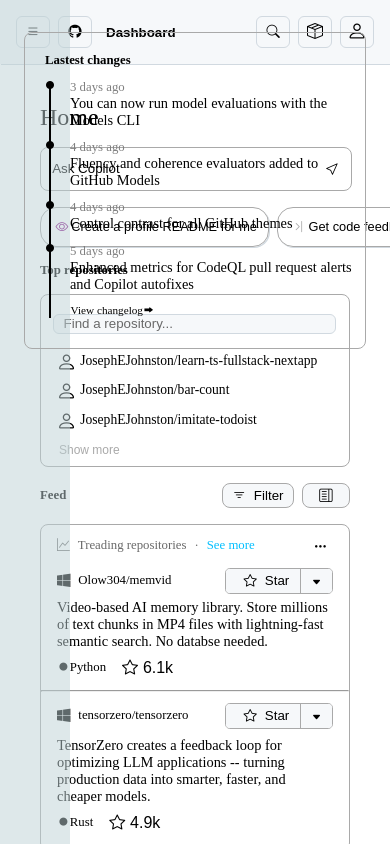
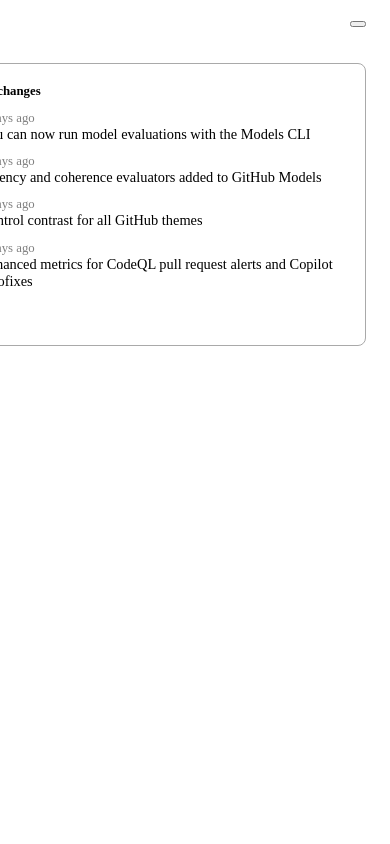
Before and after one commit to JosephEJohnston/github-imitated-front, a Next.js app: page / in a window 390 px wide. Both pictures are taken after a click on the button 326 px from the left and 495 px from the top of the page. Shown: the top 844 px of the page. Built offline with nearby package versions, Linux system fonts and the light colour scheme.

Commit message:
feat: 首页，响应式右边框，部分实现

```diff
--- a/src/components/home/content/right-sidebar-show-button.module.css
+++ b/src/components/home/content/right-sidebar-show-button.module.css
@@ -15,7 +15,7 @@
     cursor: pointer;
 }
 
-@media (max-width: 768px) {
+@media (max-width: 963px) {
     .container {
         display: flex;
         align-items: center;
@@ -37,3 +37,27 @@
     top: 0;
     right: 0;
 }
+
+.rightSideBarContainer {
+    box-sizing: border-box;
+    height: 100vh;
+    width: 30rem;
+    background-color: white;
+    border-top-left-radius: 0.75rem;
+    border-bottom-left-radius: 0.75rem;
+    transition: width 0.5s ease;
+}
+
+.titleContainer {
+    padding-top: 1rem;
+    padding-left: 1.5rem;
+    padding-right: 1.5rem;
+    display: flex;
+    justify-content: space-between;
+    align-items: center;
+}
+
+.exploreTitle {
+    font-size: 0.8rem;
+    font-weight: bold;
+}
--- a/src/components/home/content/right-sidebar-show-button.tsx
+++ b/src/components/home/content/right-sidebar-show-button.tsx
@@ -24,7 +24,13 @@
                 showControlFunction={updateFlag}
                 childrenPositionClass={$style.rightSideBarPosition}
             >
-                <RightSidebar />
+                <div className={$style.rightSideBarContainer}>
+                    <div className={$style.titleContainer}>
+                        <div className={$style.exploreTitle}>Explore</div>
+                        <button></button>
+                    </div>
+                    <RightSidebar />
+                </div>
             </MaskLayer>
         </>
     );
```
